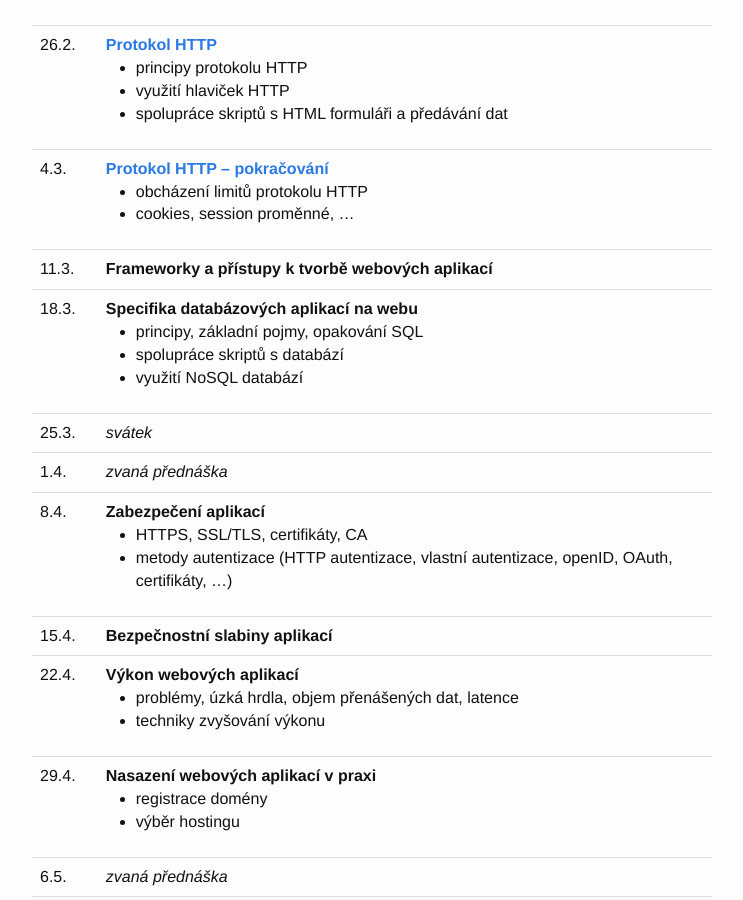
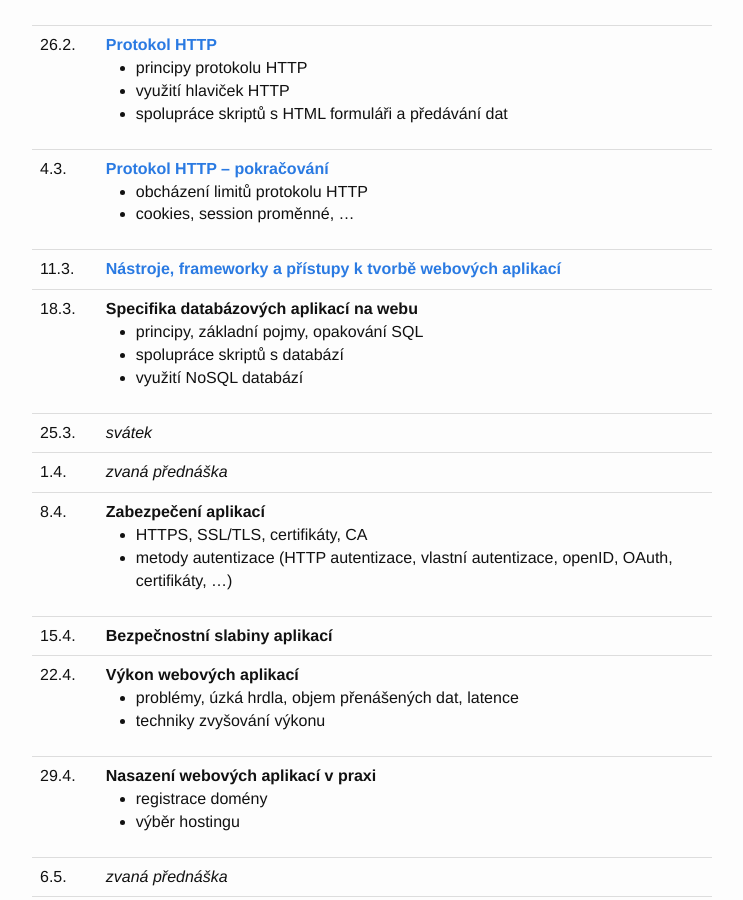
Before and after one commit to 4iz278/4iz278.github.io, a Jekyll site: the page built from prednasky/index.html, in a window 1280 px wide and 900 px high, scrolled down 401 px. Shown: the whole window, without its empty margins (268-1011 px from the left). Built offline with Jekyll 4.4.1, drawn with Linux system fonts in a browser that asks for light colours; nearby versions of some CDN libraries.

Commit message:
Odkaz na slidy další přednášky

```diff
--- a/prednasky/index.html
+++ b/prednasky/index.html
@@ -47,7 +47,7 @@ title: Přednášky
     </tr>
     <tr>
       <td>11.3.</td>
-      <td><strong>Frameworky a přístupy k tvorbě webových aplikací</strong> </td>
+      <td><strong><a href="http://www.kosek.cz/vyuka/4iz278/prednasky/prostredi/">Nástroje, frameworky a přístupy k tvorbě webových aplikací</strong> </td>
     </tr>
     <tr>
       <td>18.3.</td>
```
